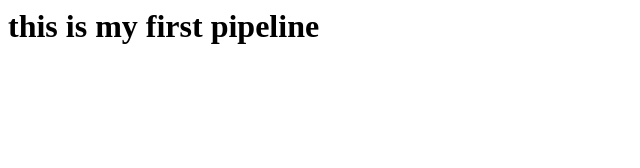
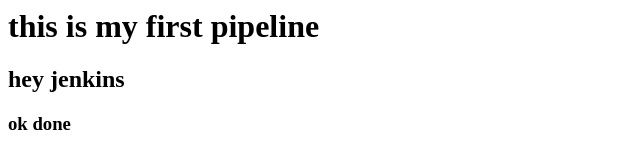
Before and after one commit to naveen90234/namita, a plain HTML site: page index.html in a window 1280 px wide. Shown: the whole page, without its empty margins (0-640 px from the left). Drawn offline with Linux system fonts and the light colour scheme.

Commit message:
Update index.html

```diff
--- a/index.html
+++ b/index.html
@@ -1 +1,3 @@
 <h1>this is my first pipeline</h1>
+<h2>hey jenkins</h2>
+<h3> ok done</h3>
```
